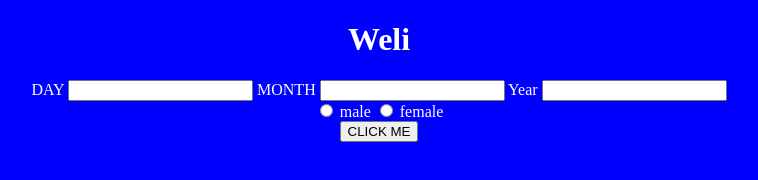
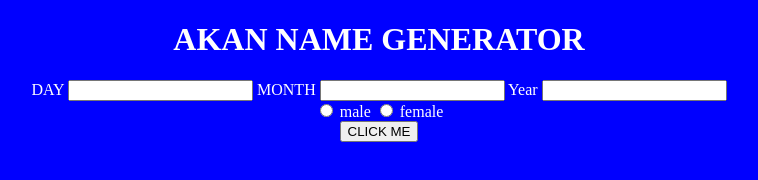
Before and after one commit to mohafazul/aknan-week2-IP, a plain HTML site: page index.html in a window 1280 px wide. Shown: the whole page, without its empty margins (261-1019 px from the left). Drawn offline with Linux system fonts and the light colour scheme.

```diff
--- a/index.html
+++ b/index.html
@@ -9,7 +9,7 @@
 </head>
 <body>
 
-<h1>Weli</h1>
+<h1>AKAN NAME GENERATOR</h1>
 <div>
 
     <form id="form">
```
